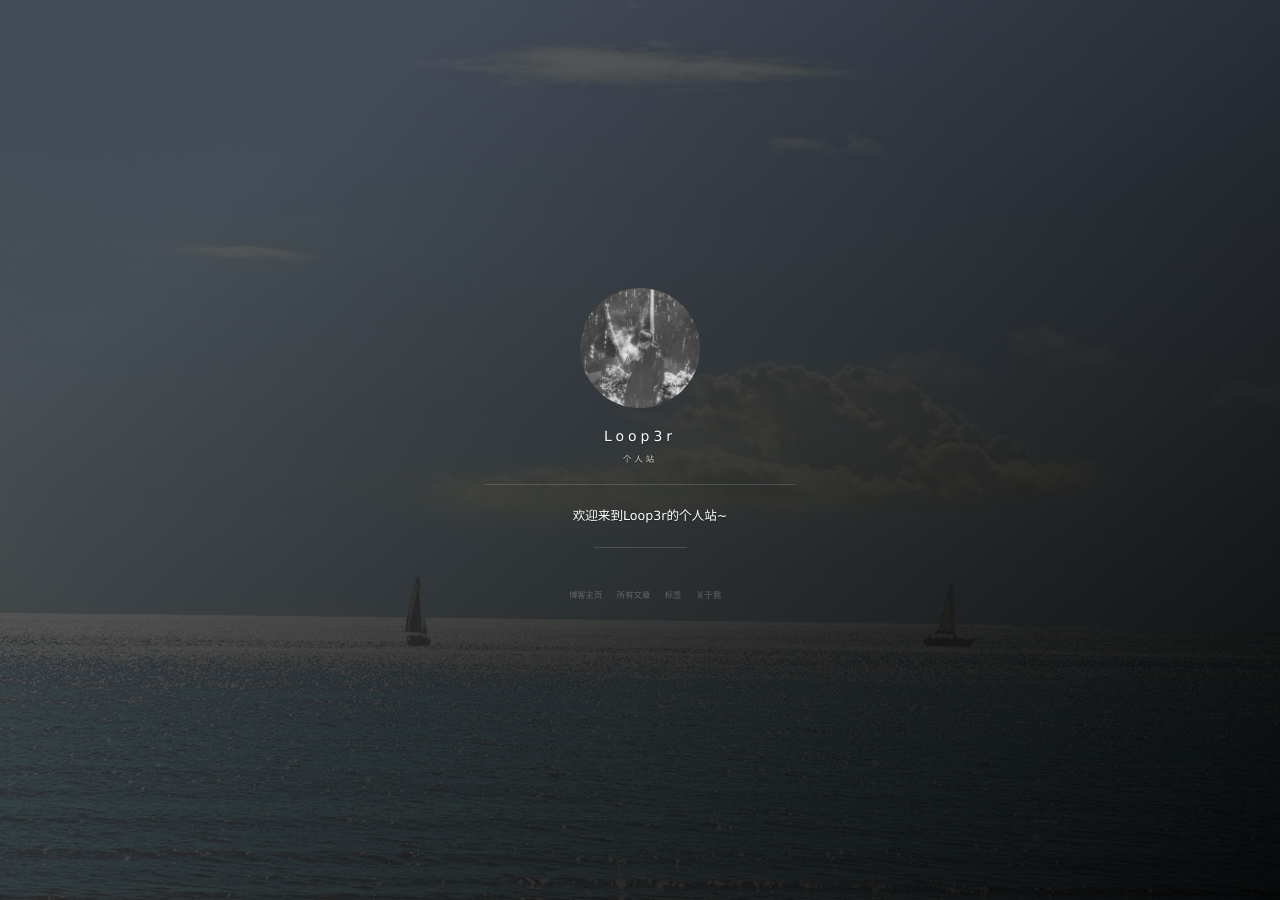
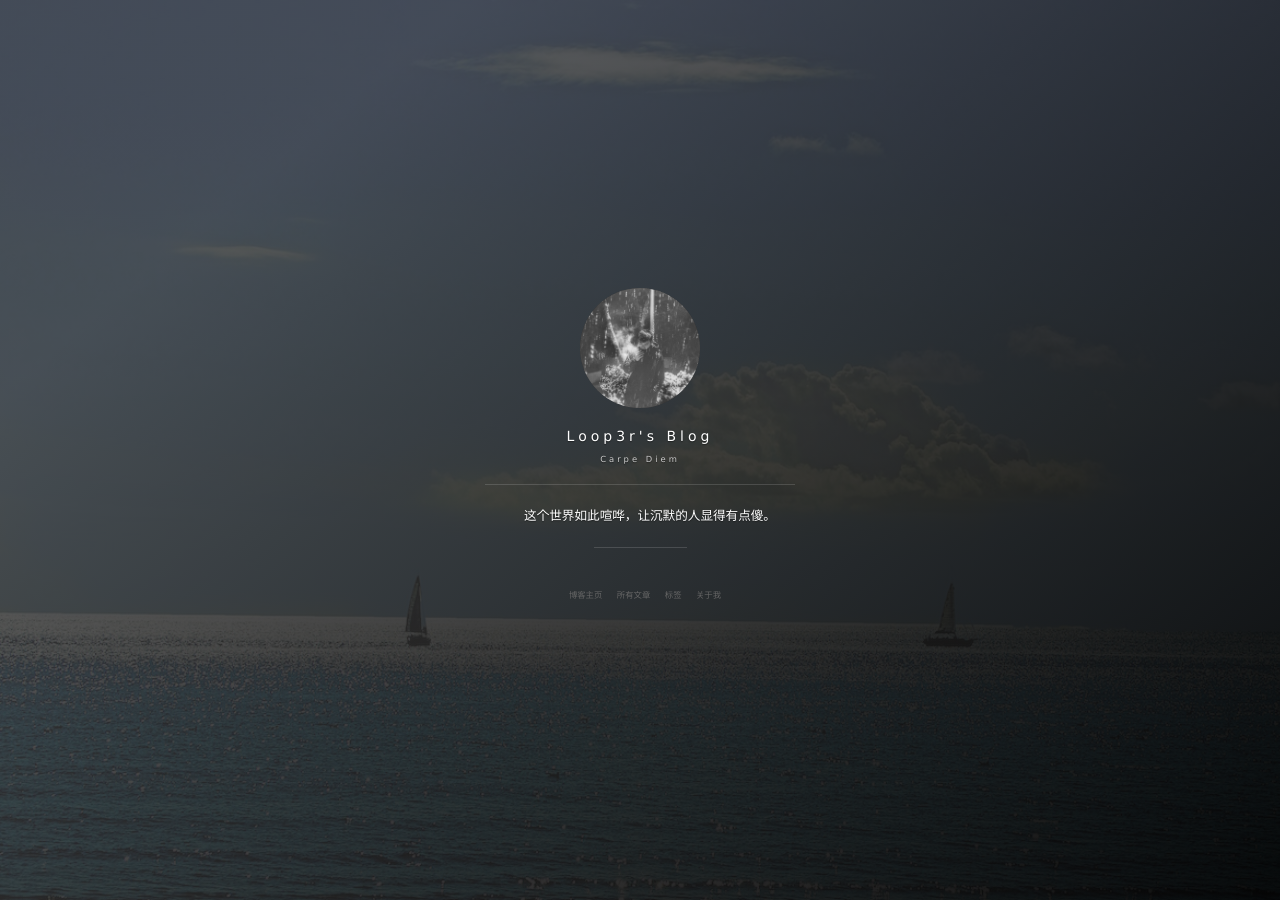
Before and after one commit to Loop3r/Loop3r.github.io, a Jekyll site: the page built from index.html, in a window 1280 px wide. Built offline with Jekyll 4.4.1, drawn with Linux system fonts in a browser that asks for light colours; nearby versions of some CDN libraries; the list of posts is cut into pages by our own code; comment, search, counter and statistics services are not loaded; grey boxes are pictures that could not be loaded.

Commit message:
my personal information

```diff
--- a/_config.yml
+++ b/_config.yml
@@ -1,7 +1,7 @@
 # Basic
-title: Loop3r
-subtitle: 个人站
-description: 欢迎来到Loop3r的个人站~
+title: Loop3r's Blog
+subtitle: Carpe Diem
+description: 这个世界如此喧哗，让沉默的人显得有点傻。
 # 头像里面的标题
 avatarTitle: Loop3r
 # 头像里面的描述
```
